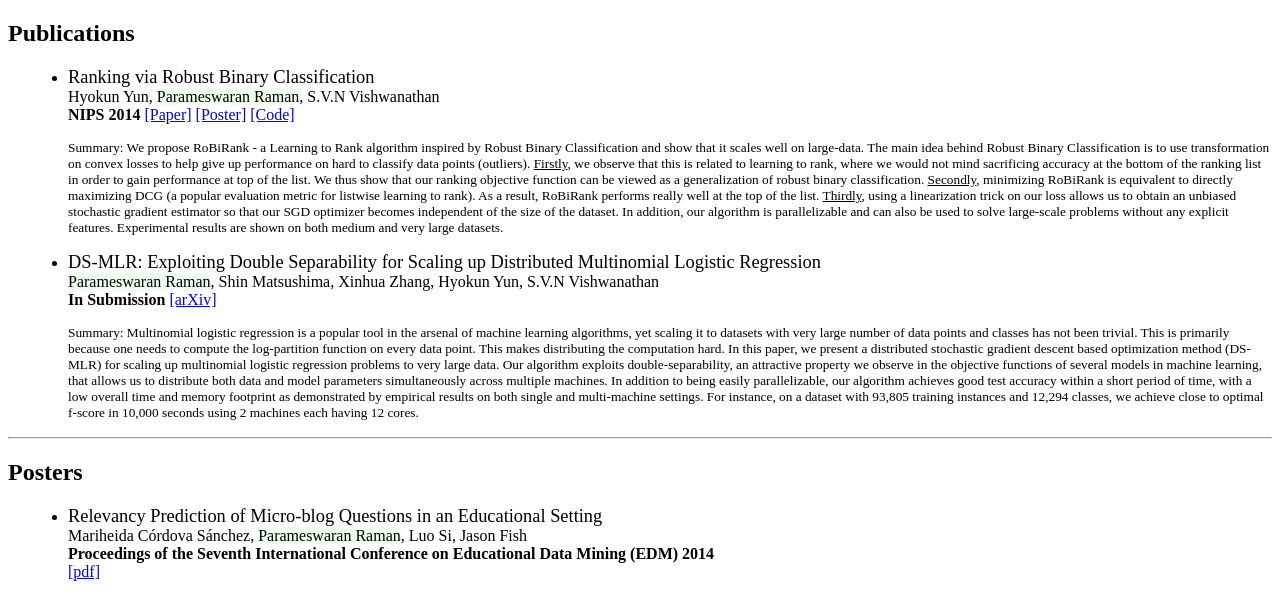
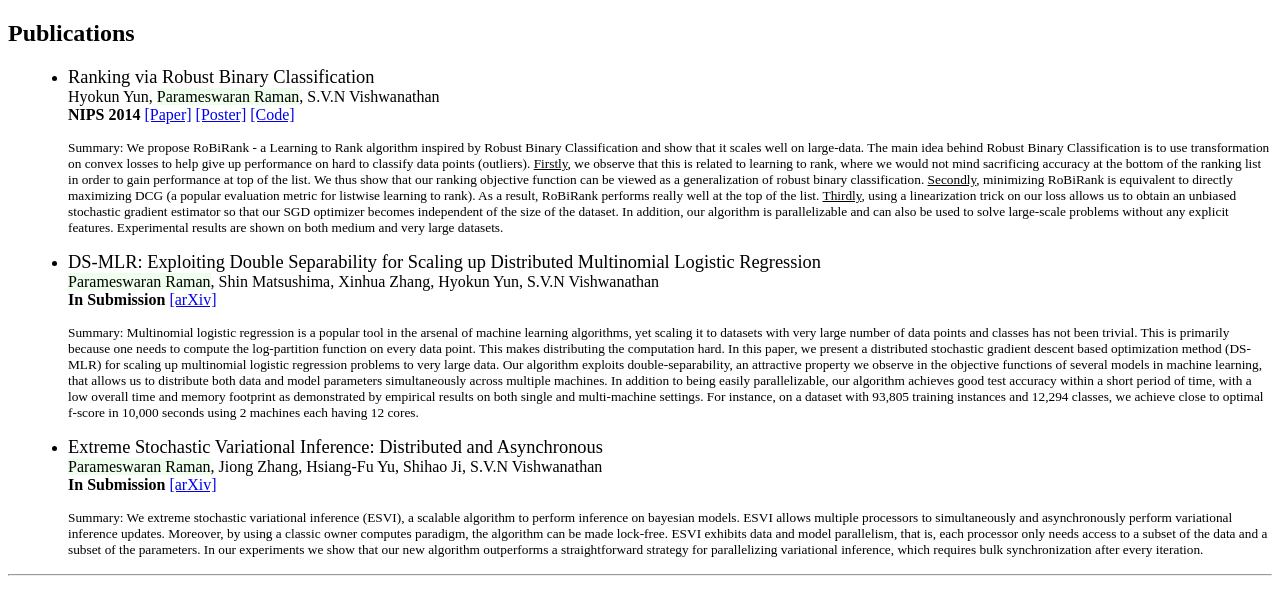
Before and after one commit to ParamsRaman/homepage, a Jekyll site: the page built from research.html, in a window 1280 px wide, cut to the strip 108-705 px from the top of the page. Built offline with Jekyll 4.4.1, drawn with Linux system fonts in a browser that asks for light colours; some of the changed text lies outside the part shown.

Commit message:
updated esvi in publications

```diff
--- a/research.html
+++ b/research.html
@@ -40,7 +40,6 @@ title: "Parameswaran Raman: Research"
     <a href="https://bitbucket.org/d_ijk_stra/robirank">[Code]</a>
     <!--a href="robirank.html">[Code]</a--><br/>
     <p><small>Summary: We propose RoBiRank - a Learning to Rank algorithm inspired by Robust Binary Classification and show that it scales well on large-data. The main idea behind Robust Binary Classification is to use transformation on convex losses to help give up performance on hard to classify data points (outliers). <u>Firstly</u>, we observe that this is related to learning to rank, where we would not mind sacrificing accuracy at the bottom of the ranking list in order to gain performance at top of the list. We thus show that our ranking objective function can be viewed as a generalization of robust binary classification. <u>Secondly</u>, minimizing RoBiRank is equivalent to directly maximizing DCG (a popular evaluation metric for listwise learning to rank). As a result, RoBiRank performs really well at the top of the list. <u>Thirdly</u>, using a linearization trick on our loss allows us to obtain an unbiased stochastic gradient estimator so that our SGD optimizer becomes independent of the size of the dataset. In addition, our algorithm is parallelizable and can also be used to solve large-scale problems without any explicit features. Experimental results are shown on both medium and very large datasets.</small></p>
-
     <!-- 25 out of 215 (11.6%) -->
   </li>
 
@@ -53,7 +52,26 @@ title: "Parameswaran Raman: Research"
     <a href="http://arxiv.org/pdf/1604.04706v1.pdf">[arXiv]</a>
     <!--a href="robirank.html">[Code]</a--><br/>
     <p><small>Summary: Multinomial logistic regression is a popular tool in the arsenal of machine learning algorithms, yet scaling it to datasets with very large number of data points and classes has not been trivial. This is primarily because one needs to compute the log-partition function on every data point. This makes distributing the computation hard. In this paper, we present a distributed stochastic gradient descent based optimization method (DS-MLR) for scaling up multinomial logistic regression problems to very large data. Our algorithm exploits double-separability, an attractive property we observe in the objective functions of several models in machine learning, that allows us to distribute both data and model parameters simultaneously across multiple machines. In addition to being easily parallelizable, our algorithm achieves good test accuracy within a short period of time, with a low overall time and memory footprint as demonstrated by empirical results on both single and multi-machine settings. For instance, on a dataset with 93,805 training instances and 12,294 classes, we achieve close to optimal f-score in 10,000 seconds using 2 machines each having 12 cores.</small></p>
+    <!-- 25 out of 215 (11.6%) -->
+  </li>
 
+  <li class="paper">
+    <span class="title">
+      Extreme Stochastic Variational Inference: Distributed and Asynchronous <br>
+    </span>
+    <span class="me">Parameswaran Raman</span>, Jiong Zhang, Hsiang-Fu Yu, Shihao Ji, S.V.N Vishwanathan <br>
+    <b>In Submission</b>
+    <a href="https://arxiv.org/pdf/1605.09499v2.pdf">[arXiv]</a>
+    <!--a href="robirank.html">[Code]</a--><br/>
+    <p><small>Summary: We extreme stochastic variational inference (ESVI), a scalable algorithm to perform inference on bayesian models.
+  ESVI allows multiple processors to simultaneously and asynchronously
+  perform variational inference updates. Moreover, by using a classic
+  owner computes paradigm, the algorithm can be made lock-free.  ESVI
+  exhibits data and model parallelism, that is, each processor only
+  needs access to a subset of the data and a subset of the
+  parameters. In our experiments we show that our new algorithm
+  outperforms a straightforward strategy for parallelizing variational
+  inference, which requires bulk synchronization after every iteration.</p></small>
     <!-- 25 out of 215 (11.6%) -->
   </li>
 
@@ -107,7 +125,7 @@ title: "Parameswaran Raman: Research"
 </ul-->
 
 <hr>
-<h2> Posters</h2>
+<h2> Posters </h2>
 <ul>
   <li class="paper">
     <span class="title">
@@ -122,8 +140,8 @@ title: "Parameswaran Raman: Research"
 
 
 <!--hr-->
-<!--h2> Course Projects </h2-->
-<!--ul>
+<h2> Course Projects </h2>
+<ul>
   <li class="paper">
     <span class="title">
       Optimization on the surface of the (Hyper)-Sphere <br>
@@ -133,7 +151,7 @@ title: "Parameswaran Raman: Research"
     <a href="static/pub/cs520report.pdf">[pdf]</a>
   </li>
 
-  <li class="paper">
+  <!--li class="paper">
     <span class="title">
       PiX-C, Pictures: Express & Communicate (Augmenting Communication with Visual Input for Children in the Autism Spectrum) <br>
     </span>
@@ -143,9 +161,9 @@ title: "Parameswaran Raman: Research"
     <a href="static/pub/NLP_TermProject.pdf">[slides]</a>
     <a href="static/pub/PiX-C_Poster.pdf">[poster]</a>
     <a href="http://www.naduism.com/projects/#adaptivekb">[video]</a>
-  </li>
+  </li-->
 
-  <li class="paper">
+  <!--li class="paper">
     <span class="title">
       A Learning Algorithm for Prediction in the game of Cricket <br>
     </span>
@@ -153,5 +171,5 @@ title: "Parameswaran Raman: Research"
     Course Project, CS 7641: Machine Learning  <br>
     <a href="static/pub/ML_Project_CS7641.pdf">[pdf]</a>
     <a href="static/pub/ML_Project_CS7641.pdf">[slides]</a>
-  </li>
+  </li-->
 </ul-->
```
Also changed, not shown: static/pub/guest/fb_app.html (added, +8 -0 lines), 2 other files.
